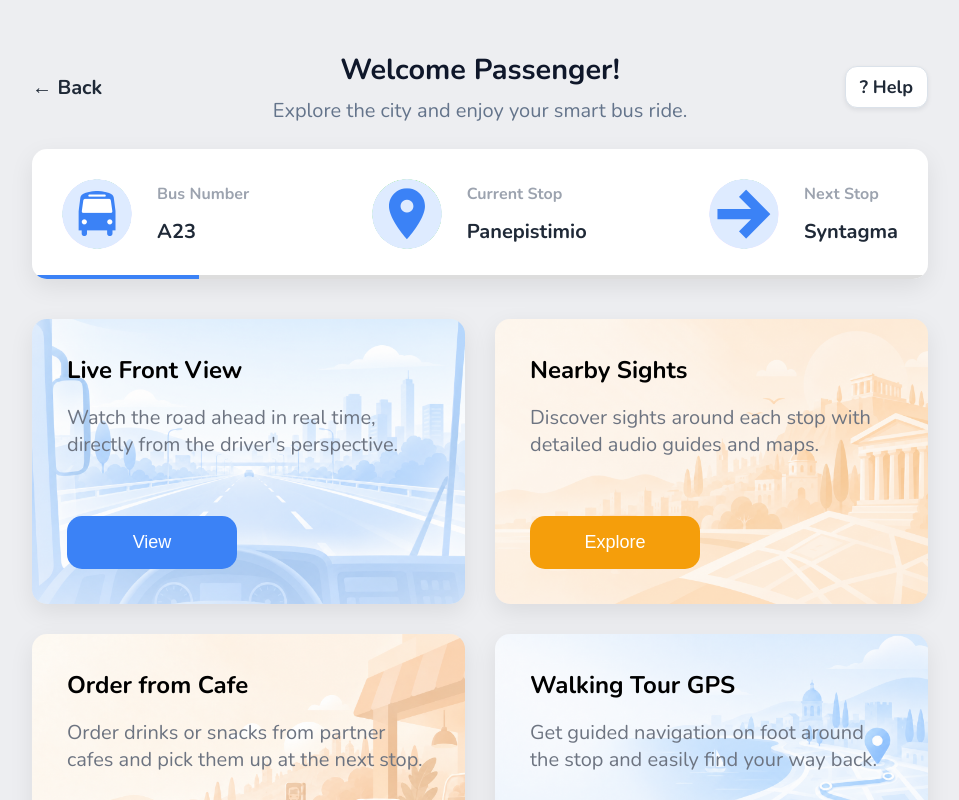
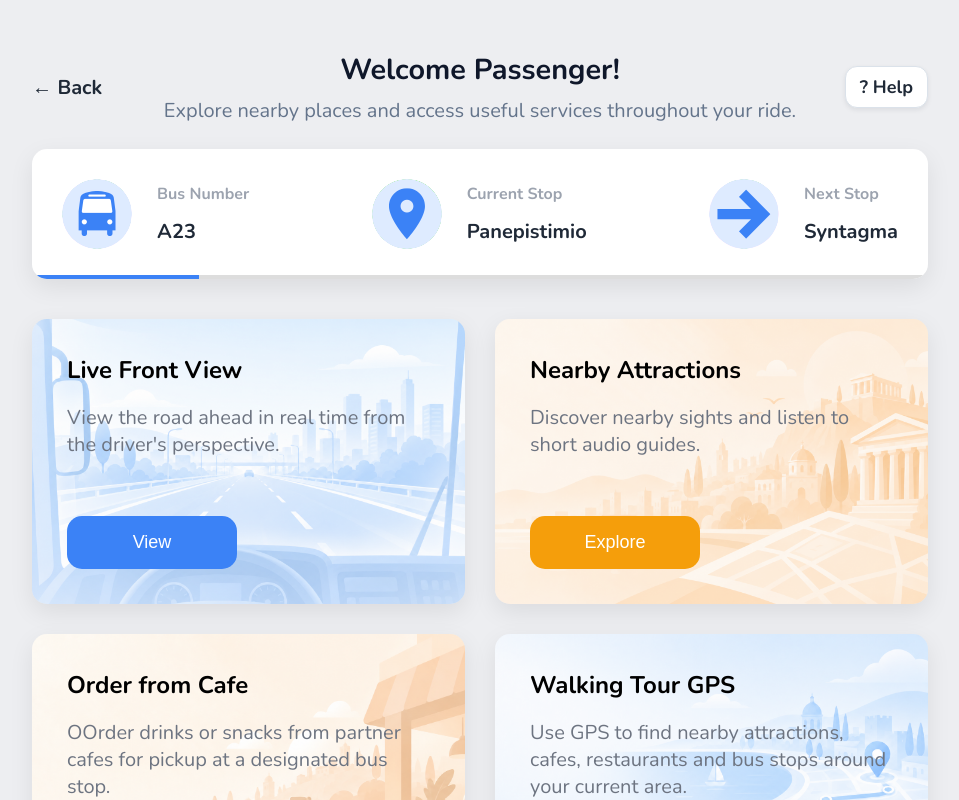
Before and after one commit to anastasiapapadakh0-gif/navio, a React (Vite) app: page /passenger in a window 1280 px wide. Shown: the top 800 px of the page, without its empty margins (160-1119 px from the left). Built offline with nearby package versions, Linux system fonts and the light colour scheme.

Commit message:
refine titles and descriptions

```diff
--- a/src/pages/CleaningRobot/CleaningRobot.jsx
+++ b/src/pages/CleaningRobot/CleaningRobot.jsx
@@ -146,8 +146,8 @@ function CleaningRobot() {
         <div className="page cleaning-robot">
 
             <Header
-                title="Cleaning Robot!"
-                description="Monitor the cleaning process and found items."
+                title="Cleaning Robot"
+                description="Start the cleaning cycle and monitor progress, battery level and detected items."
                 backTo="/employee"
             />
 
--- a/src/pages/CoffeeOrdering/CoffeeOrdering.jsx
+++ b/src/pages/CoffeeOrdering/CoffeeOrdering.jsx
@@ -245,7 +245,7 @@ function CoffeeOrdering() {
                                     placeholder="12 digits"
                                     value={paymentInfo.cardNumber}
                                     onChange={handlePaymentChange}
-                                    maxLength="16"
+                                    maxLength="12"
                                 />
 
                                 <input
--- a/src/pages/Driver/Driver.jsx
+++ b/src/pages/Driver/Driver.jsx
@@ -22,7 +22,7 @@ function Driver() {
 
         <Header
             title="Welcome Driver!"
-            description="Everything is set up for your ride."
+            description="Monitor driving safety and manage cabin climate during the route."
             backTo="/choose-role">
         </Header>
 
@@ -32,7 +32,7 @@ function Driver() {
 
             <ActionCard
             title="Driving Assistance"
-            description="Monitor your driving, lane position, speed and passenger safety in real time."
+            description="Monitor speed, lane position and passenger boarding with real-time safety alerts."
             buttonText="Activation"
             background={driverassistancebg}
             buttonClass="button-blue"
--- a/src/pages/DrivingAssistance/DrivingAssistance.jsx
+++ b/src/pages/DrivingAssistance/DrivingAssistance.jsx
@@ -90,7 +90,7 @@ function DrivingAssistance() {
         <div className="page driving-assistance">
 
             <Header
-            title="Driving Assistance!"
+            title="Driving Assistance"
             description="Receive real-time alerts to support safe driving"
             backTo="/driver">
             </Header>
@@ -128,7 +128,7 @@ function DrivingAssistance() {
 
                     <h3> Doors</h3>
                     <img src={people}></img>
-                    <p> Passenger exit detection active</p>
+                    <p> Passenger boarding monitoring active</p>
                     <p className ={`status-label ${warning  === "doors"? "status-label-warning" : ""}`}>
                         {warning === "doors"
                         ? "Passengers still boarding"
--- a/src/pages/Employee/Employee.jsx
+++ b/src/pages/Employee/Employee.jsx
@@ -22,7 +22,7 @@ function Employee() {
         {/* Κοινό Header της εφαρμογής */}
         <Header
             title="Welcome Employee!"
-            description="Manage the smart roof and monitor the cleaning process."
+            description="Manage the smart roof and control the bus cleaning system."
             backTo="/choose-role">
         </Header>
 
@@ -43,7 +43,7 @@ function Employee() {
 
             <ActionCard
                 title="Cleaning Robot"
-                description="Monitor cleaning tasks and review valuable items detected after each route."
+                description="Track cleaning progress, battery level and valuable items detected during cleaning."
                 buttonText="Open"
                 background={cleaningrobotbg}
                 buttonClass="button-orange"
--- a/src/pages/Passenger/Passenger.jsx
+++ b/src/pages/Passenger/Passenger.jsx
@@ -22,7 +22,7 @@ function Passenger() {
         <div className="page passenger">
             <Header
                 title="Welcome Passenger!"
-                description="Explore the city and enjoy your smart bus ride."
+                description="Explore nearby places and access useful services throughout your ride."
                 backTo="/choose-role"
             />
 
@@ -31,7 +31,7 @@ function Passenger() {
             <div className="passenger-cards">
                 <ActionCard
                     title="Live Front View"
-                    description="Watch the road ahead in real time, directly from the driver's perspective."
+                    description="View the road ahead in real time from the driver's perspective."
                     buttonText="View"
                     background={roadbg}
                     buttonClass="button-blue"
@@ -39,8 +39,8 @@ function Passenger() {
                 />
 
                 <ActionCard
-                    title="Nearby Sights"
-                    description="Discover sights around each stop with detailed audio guides and maps."
+                    title="Nearby Attractions"
+                    description="Discover nearby sights and listen to short audio guides."
                     buttonText="Explore"
                     background={sightsbg}
                     buttonClass="button-orange"
@@ -49,7 +49,7 @@ function Passenger() {
 
                 <ActionCard
                     title="Order from Cafe"
-                    description="Order drinks or snacks from partner cafes and pick them up at the next stop."
+                    description="OOrder drinks or snacks from partner cafes for pickup at a designated bus stop."
                     buttonText="Order"
                     background={cafebg}
                     buttonClass="button-orange"
@@ -58,7 +58,7 @@ function Passenger() {
 
                 <ActionCard
                     title="Walking Tour GPS"
-                    description="Get guided navigation on foot around the stop and easily find your way back."
+                    description="Use GPS to find nearby attractions, cafes, restaurants and bus stops around your current area."
                     buttonText="Start"
                     background={gpsbg}
                     buttonClass="button-blue"
--- a/src/pages/RoofControl/RoofControl.jsx
+++ b/src/pages/RoofControl/RoofControl.jsx
@@ -41,8 +41,8 @@ function RoofControl() {
     return (
         <div className="page roof-control">
             <Header
-                title="Roof Control!"
-                description="Adjust temperature settings based on current conditions."
+                title="Roof Control"
+                description="Monitor weather conditions and control the smart roof."
                 backTo="/employee">
             </Header>
 
```
